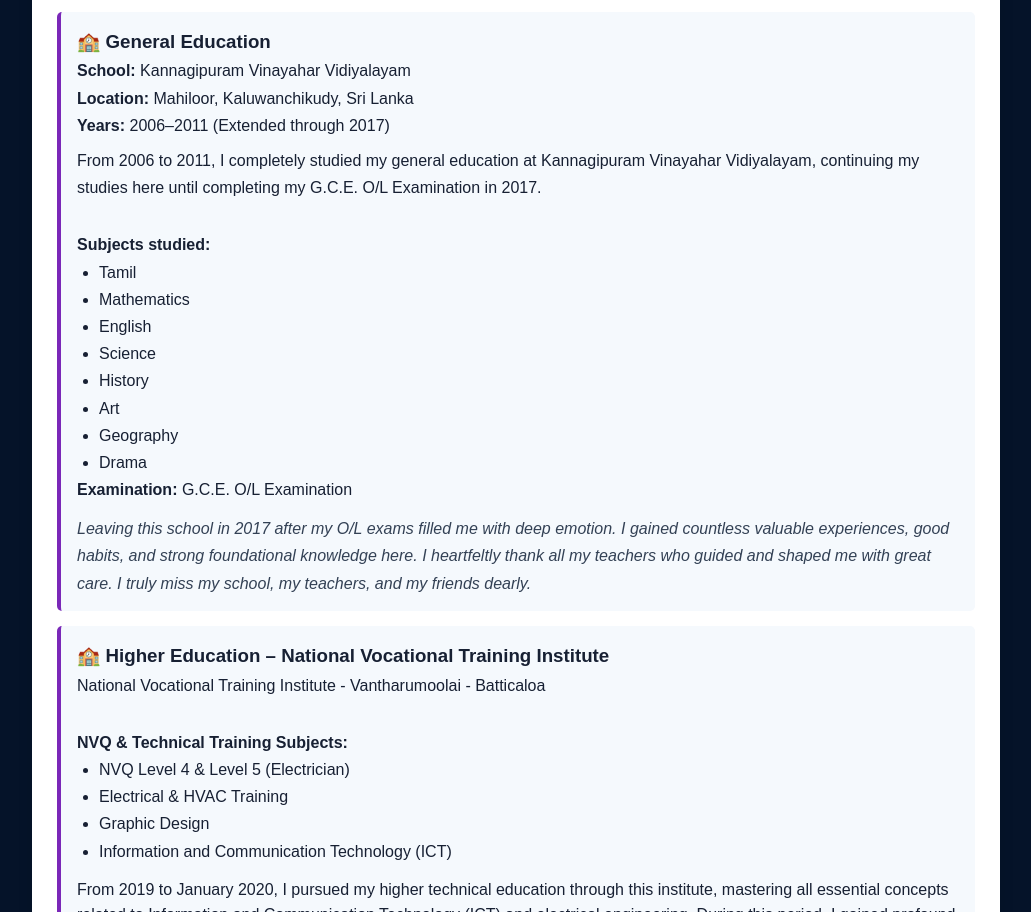
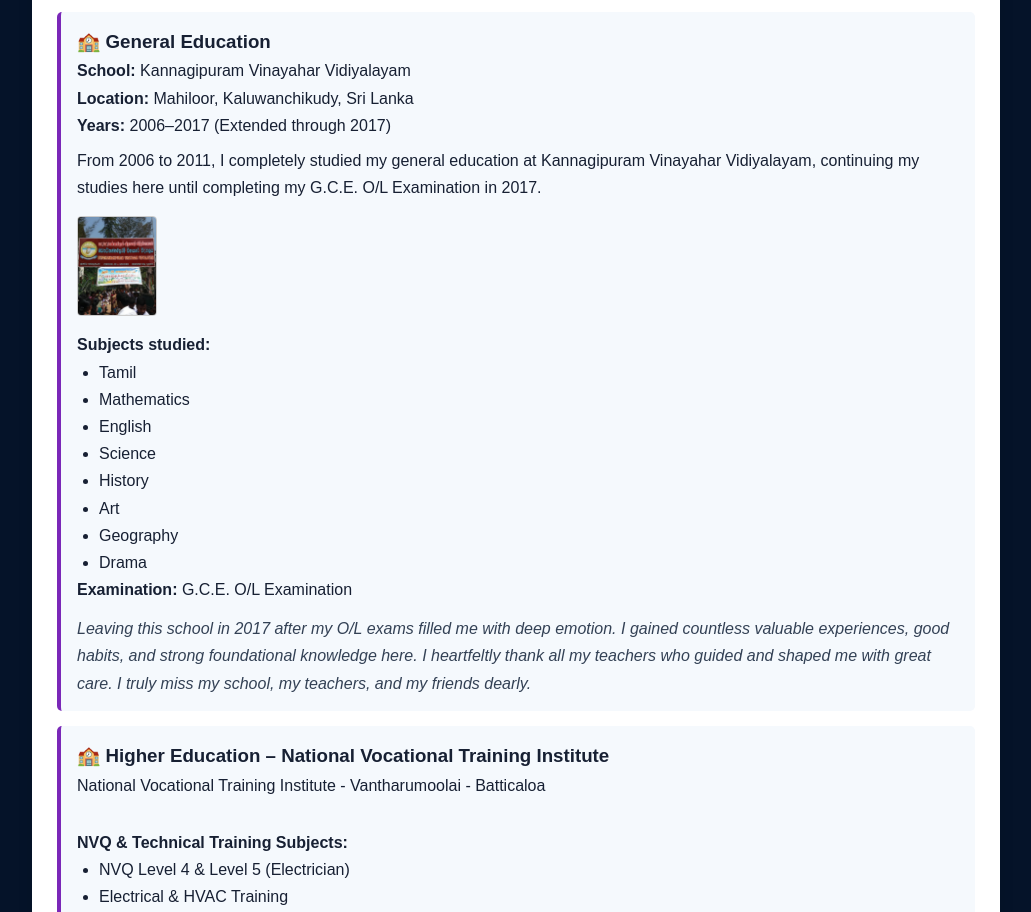
Before and after one commit to nishanthan-ur/my-personal-website-, a plain HTML site: page index.html in a window 1280 px wide. Shown: the part 1116-2028 px from the top of the page, without its empty margins (124-1155 px from the left). Drawn offline with Linux system fonts and the light colour scheme.

Commit message:
Update education years and photo source in index.html

```diff
--- a/index.html
+++ b/index.html
@@ -232,11 +232,11 @@ footer{text-align:center;background:#051329;color:white;padding:30px 15px;margin
     <h3>🏫 General Education</h3>
     <p><strong>School:</strong> Kannagipuram Vinayahar Vidiyalayam</p>
     <p><strong>Location:</strong> Mahiloor, Kaluwanchikudy, Sri Lanka</p>
-    <p><strong>Years:</strong> 2006–2011 (Extended through 2017)</p>
+    <p><strong>Years:</strong> 2006–2017 (Extended through 2017)</p>
     <p style="margin-top: 8px;">From 2006 to 2011, I completely studied my general education at Kannagipuram Vinayahar Vidiyalayam, continuing my studies here until completing my G.C.E. O/L Examination in 2017.</p>
 
     <div style="display: flex; gap: 10px; margin: 15px 0; justify-content: start; flex-wrap: wrap;">
-      <img src="photo1.jpg" alt="Photo 1" onclick="openModal(this.src)" style="width: 80px; height: 100px; object-fit: cover; border-radius: 4px; border: 1px solid #ccc; cursor: pointer;" onerror="this.style.display='none'">
+      <img src="IMG-20261017-WA0011.jpg" alt="Photo 1" onclick="openModal(this.src)" style="width: 80px; height: 100px; object-fit: cover; border-radius: 4px; border: 1px solid #ccc; cursor: pointer;" onerror="this.style.display='none'">
       <img src="photo2.jpg" alt="Photo 2" onclick="openModal(this.src)" style="width: 80px; height: 100px; object-fit: cover; border-radius: 4px; border: 1px solid #ccc; cursor: pointer;" onerror="this.style.display='none'">
       <img src="photo3.jpg" alt="Photo 3" onclick="openModal(this.src)" style="width: 80px; height: 100px; object-fit: cover; border-radius: 4px; border: 1px solid #ccc; cursor: pointer;" onerror="this.style.display='none'">
       <img src="photo4.jpg" alt="Photo 4" onclick="openModal(this.src)" style="width: 80px; height: 100px; object-fit: cover; border-radius: 4px; border: 1px solid #ccc; cursor: pointer;" onerror="this.style.display='none'">
```
